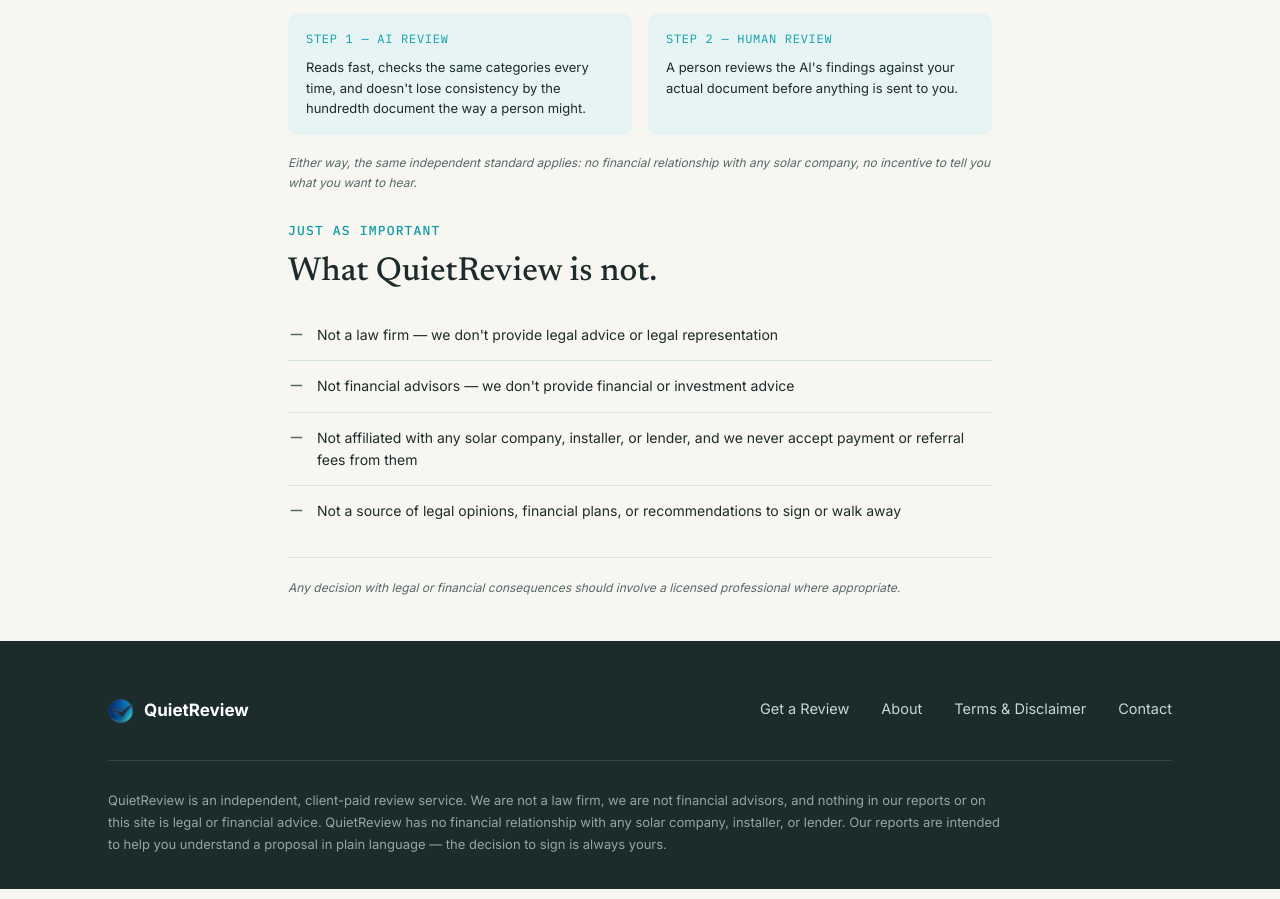
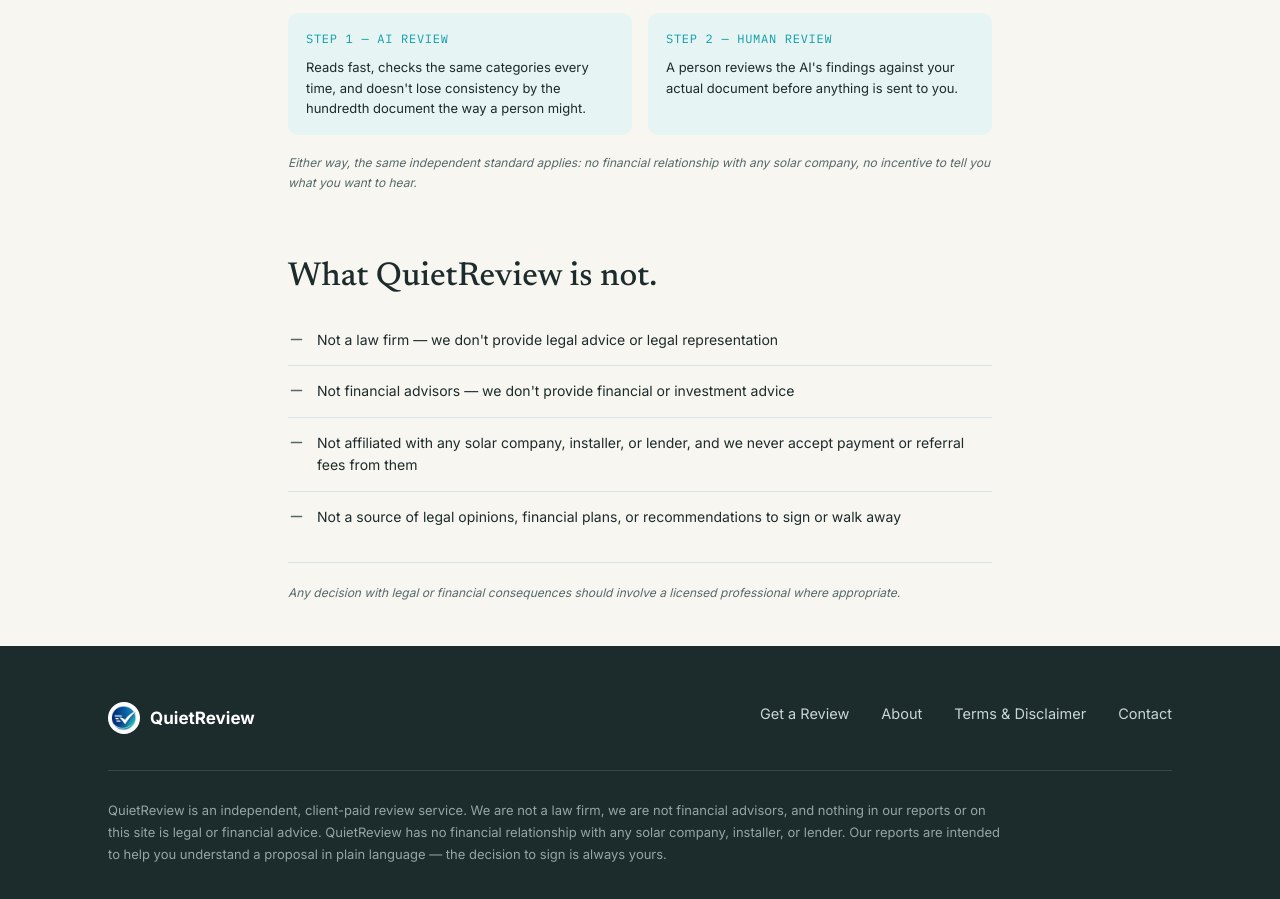
Before and after one commit to PaytonBlevins/quietreview-website, a plain HTML site: page about.html in a window 1280 px wide. Shown: the part 757-1656 px from the top of the page. Drawn offline with Linux system fonts and the light colour scheme.

Commit message:
Add spacing, remove eyebrow, fix logo contrast on dark backgrounds

```diff
--- a/about.html
+++ b/about.html
@@ -114,7 +114,6 @@
   <section class="about-not">
     <div class="wrap wrap-narrow">
       <div class="section-head">
-        <p class="eyebrow">Just As Important</p>
         <h2>What QuietReview is not.</h2>
       </div>
       <ul class="not-list">
--- a/style.css
+++ b/style.css
@@ -302,7 +302,14 @@ section { padding: 84px 0; }
   align-items: center;
   justify-content: space-between;
 }
-.sample-card-mark { height: 22px; width: 22px; }
+.sample-card-mark {
+  height: 22px;
+  width: 22px;
+  background: #FFFFFF;
+  border-radius: 50%;
+  padding: 3px;
+  box-sizing: content-box;
+}
 .sample-card-tier {
   font-family: var(--font-mono);
   font-size: 12px;
@@ -393,7 +400,13 @@ details[open] .faq-toggle { transform: rotate(45deg); }
   border-bottom: 1px solid rgba(255,255,255,0.12);
 }
 .footer-brand { display: flex; align-items: center; gap: 10px; }
-.footer-brand img { height: 26px; }
+.footer-brand img {
+  height: 26px;
+  background: #FFFFFF;
+  border-radius: 50%;
+  padding: 3px;
+  box-sizing: content-box;
+}
 .footer-brand span { font-weight: 700; color: var(--white); font-size: 17px; }
 .footer-links { display: flex; gap: 32px; list-style: none; margin: 0; padding: 0; font-size: 14.5px; }
 .footer-links a { color: #C9D6D6; text-decoration: none; }
@@ -576,7 +589,7 @@ details[open] .faq-toggle { transform: rotate(45deg); }
   line-height: 1.65;
   margin: 0 0 14px;
 }
-.about-ai { padding: 6px 0 22px; }
+.about-ai { padding: 6px 0 38px; }
 .about-ai strong { color: var(--charcoal); }
 .about-ai p.ai-lede {
   font-size: 14px;
@@ -629,7 +642,7 @@ p.ai-step-label {
   filter: drop-shadow(0 12px 22px rgba(10, 60, 80, 0.22));
 }
 
-.about-not { padding: 6px 0 32px; }
+.about-not { padding: 16px 0 32px; }
 .not-list {
   list-style: none;
   margin: 0 0 20px;
```
